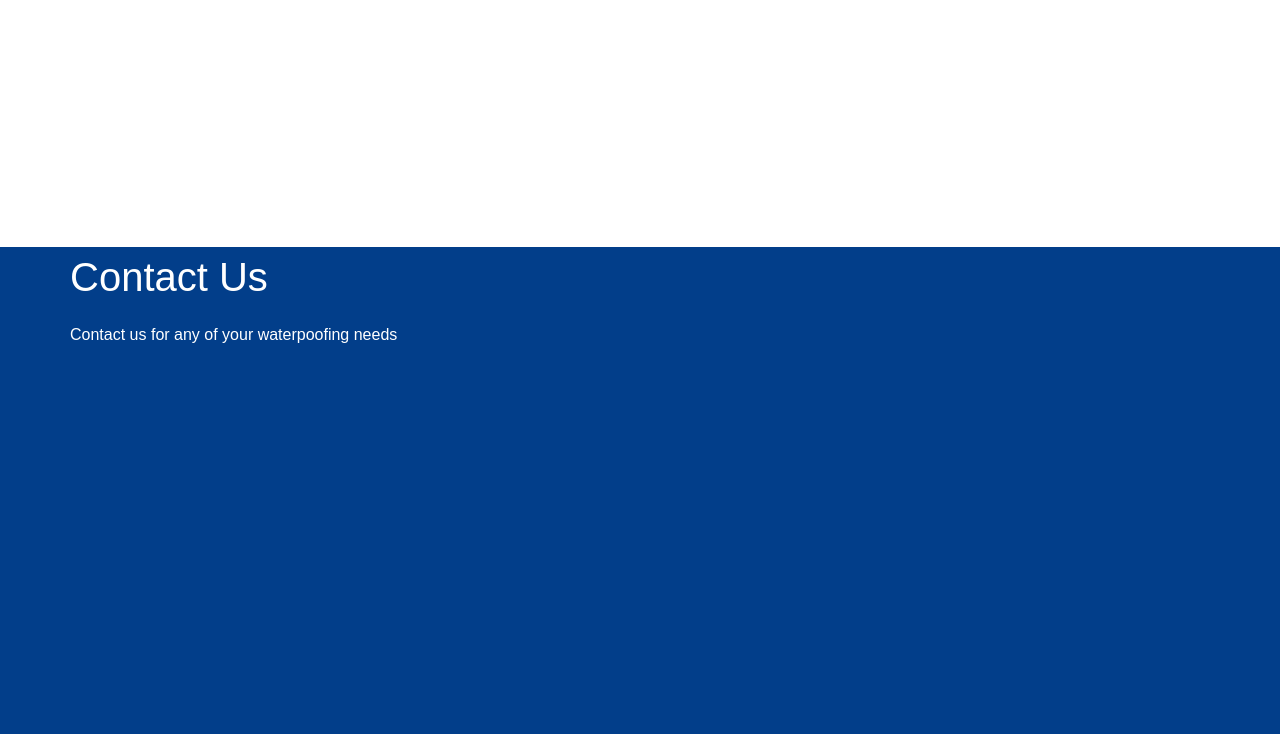
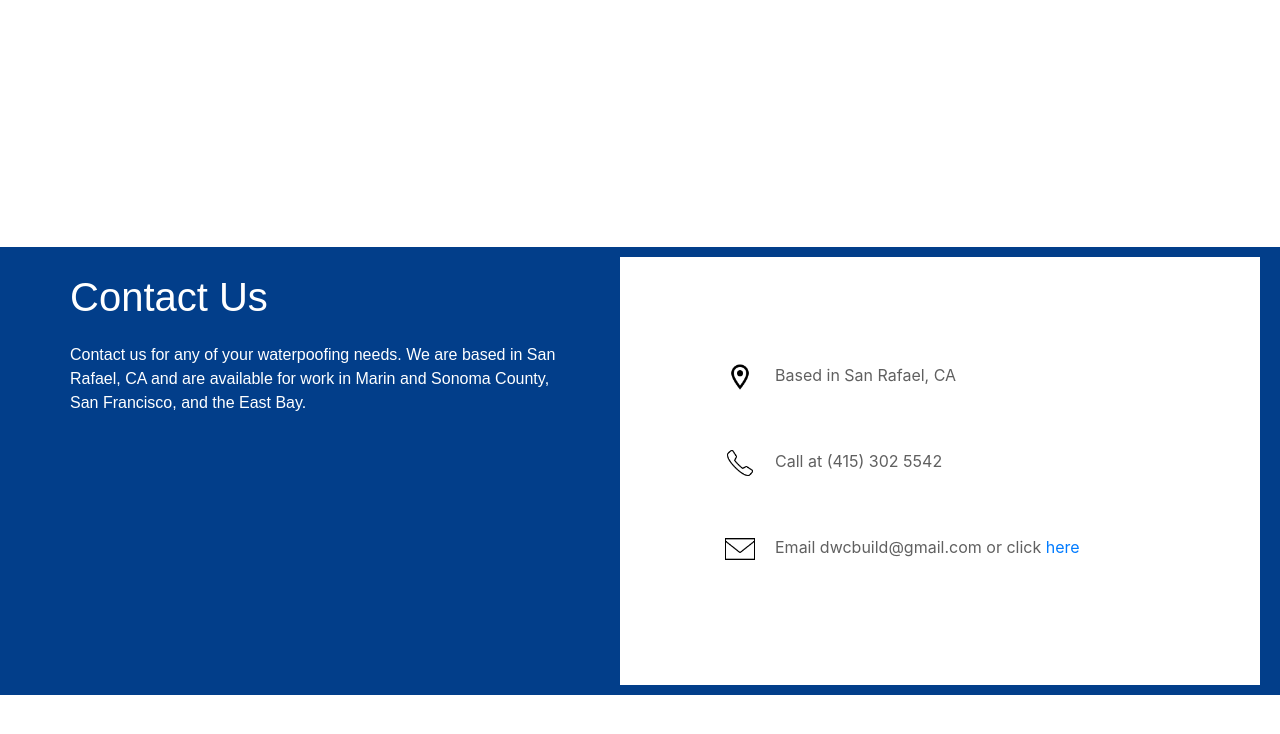
Before and after one commit to NatalieWilson19/dwc, a Gatsby site: page / in a window 1280 px wide. Shown: the part 1244-1978 px from the top of the page. After the commit the page ends 1939 px from the top, so only its background shows below. Built offline with nearby package versions, Linux system fonts and the light colour scheme; Gatsby itself is replaced by a stand-in of ours.

Commit message:
Updated contact section

```diff
--- a/src/components/Contact.css
+++ b/src/components/Contact.css
@@ -1,24 +1,49 @@
 .body {
     background-color: #023E8A;
     margin-top: 250px;
+    width: auto;
+    height: auto;
+    overflow: auto;
 
 }
 .title {
     font-size: 40px;
     position: relative;
-    float: center;
+    float: left;
     text-align: left;
     font-family: montserrat, sans-serif;
     color: white;
-    position: 50%;
-    padding-left: 70px;
-    padding-bottom: 36%;
+    padding: 20px 10px 70px 70px;
+    width: 45%;
+
 
 }
 
-.text {
+.subtext {
     font-size: 16px;
-    margin-top: 1.25%;
     color: white;
 
 }
+.whereContact {
+    background-color: white;
+    float: right;
+    color: #606060;
+    margin: 10px 20px;
+    padding: 85px;
+    width: 50%;
+}
+.location-icon {
+    height: 30px;
+    width: auto;
+    margin: 20px;
+  }
+.phone-icon {
+    height: 30px;
+    width: auto;
+    margin: 20px;
+  }
+.mail-icon {
+    height: 30px;
+    width: auto;
+    margin: 20px;
+  }
--- a/src/components/Contact.js
+++ b/src/components/Contact.js
@@ -1,5 +1,8 @@
 import React from "react";
 import './Contact.css'
+import Location from '../images/icons8-marker-96.png'
+import Phone from '../images/icons8-phone-100.png'
+import Mail from '../images/icons8-mail-100.png'
 
 function Contact() {
     return(
@@ -8,10 +11,17 @@ function Contact() {
             <p>
                 Contact Us
             </p>
-        <div className="text">
-            <p> Contact us for any of your waterpoofing needs </p>
-            <a href="mailto:dwcbuild@gmail.com" target="_blank" rel="noopener noreferrer" />
-        </div>
+
+
+        <div className="subtext">
+            <p> Contact us for any of your waterpoofing needs. We are based in San Rafael, CA and are available for work in Marin and Sonoma County, San Francisco, and the East Bay. </p>
+            </div>
+            </div>
+        <div className="whereContact">
+
+            <p> <img src={Location} className="location-icon" alt="location"></img>Based in San Rafael, CA</p>
+            <p> <img src={Phone} className="phone-icon" alt="phone"></img>Call at (415) 302 5542</p>
+            <p> <img src={Mail} className="mail-icon" alt="mail"></img>Email dwcbuild@gmail.com or click <a href="mailto:dwcbuild@gmail.com" target="_blank" rel="noopener noreferrer"> here </a> </p>
         </div>
         </div>
     );
```
Also changed, not shown: src/images/icons8-mail-100.png (added), src/images/icons8-marker-96.png (added), src/images/icons8-phone-100.png (added).
